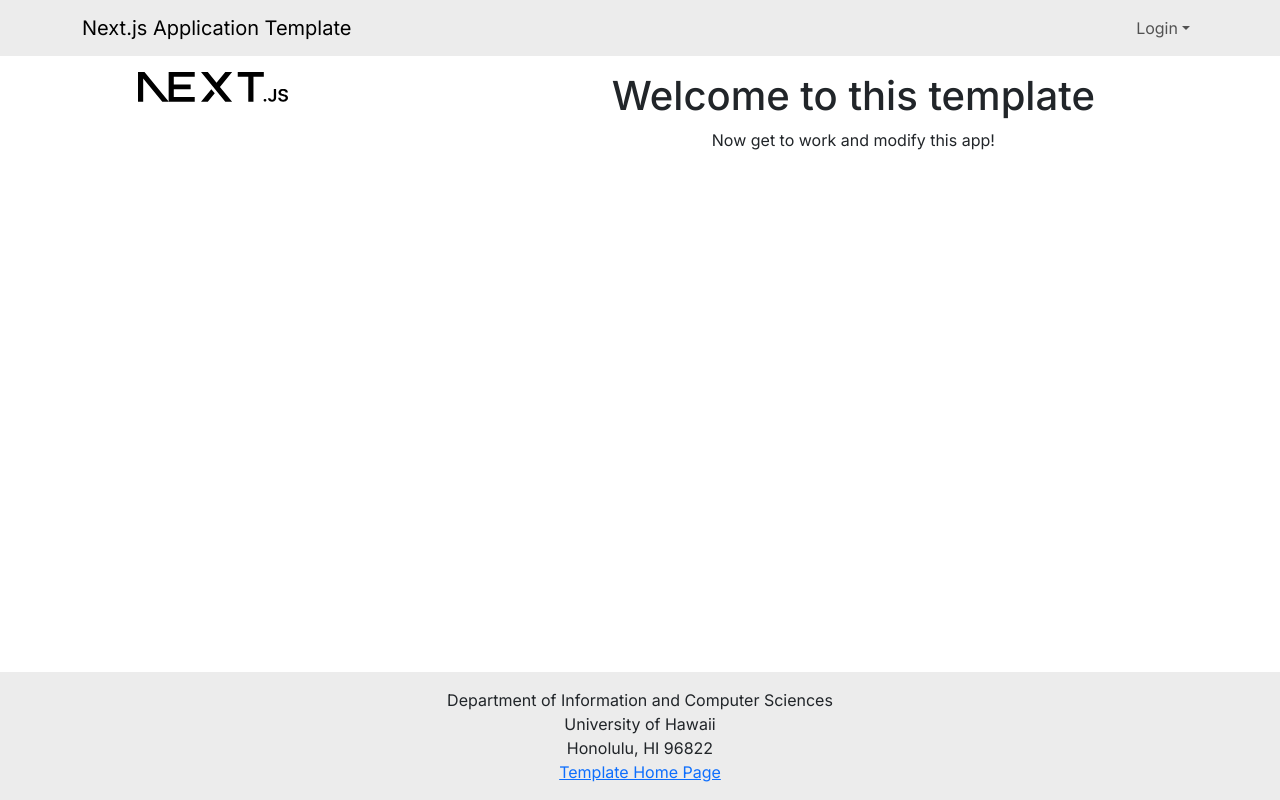
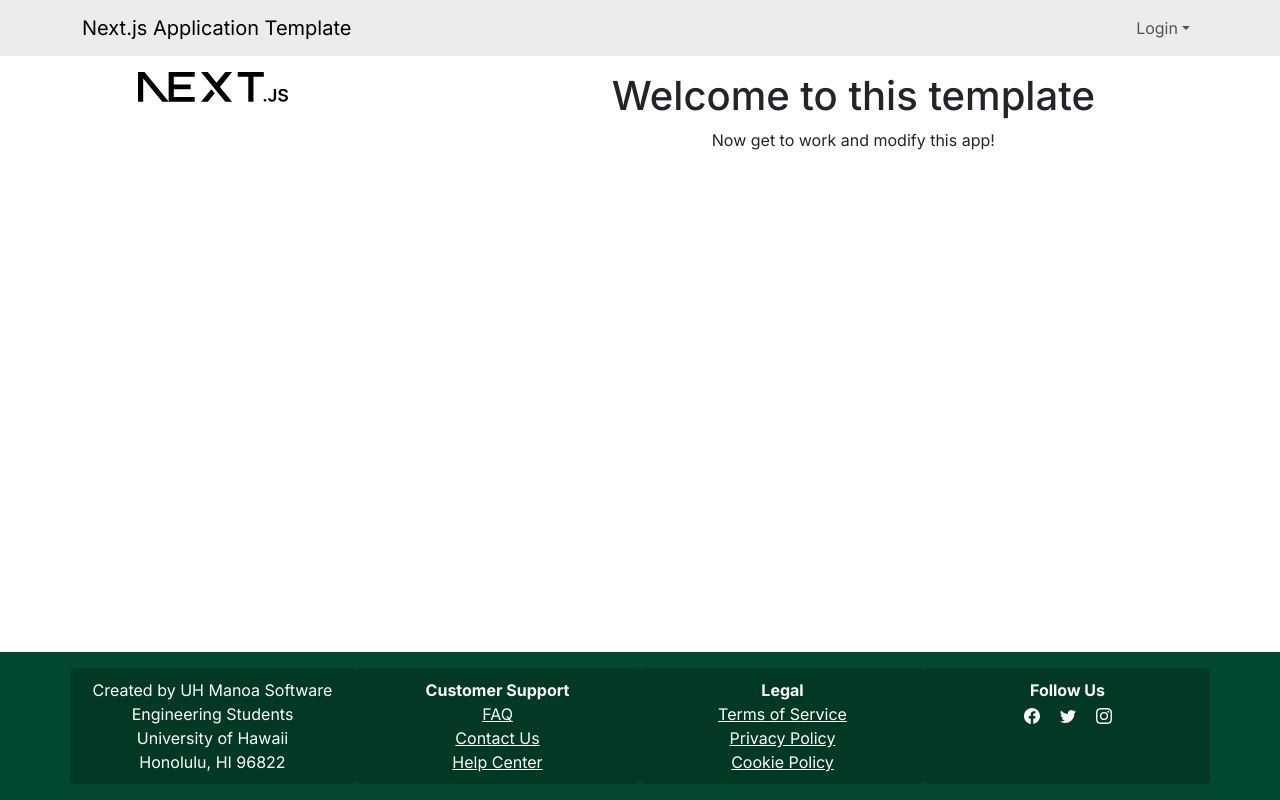
Before and after one commit to manoaconnecttb/ManoaConnect, a Next.js app: page / in a window 1280 px wide. Built offline with nearby package versions, Linux system fonts and the light colour scheme; no server answers.

Commit message:
Made Footer component

```diff
--- a/src/components/Footer.tsx
+++ b/src/components/Footer.tsx
@@ -1,18 +1,57 @@
-import { Col, Container } from 'react-bootstrap';
+import { Col, Container, Row } from 'react-bootstrap';
+import { Facebook, Twitter, Instagram } from 'react-bootstrap-icons';
 
 /** The Footer appears at the bottom of every page. Rendered by the App Layout component. */
 const Footer = () => (
-  <footer className="mt-auto py-3 bg-light">
+  <footer style={{ backgroundColor: '#024731', color: 'white' }} className="mt-auto py-3">
     <Container>
-      <Col className="text-center">
-        Department of Information and Computer Sciences
+      <Row>
+        <Col
+          className="text-center"
+          style={{ backgroundColor: '#013924', padding: '10px', borderRadius: '5px' }}
+        >
+          Created by UH Manoa Software Engineering Students
           <br />
           University of Hawaii
           <br />
           Honolulu, HI 96822
           <br />
-        <a href="http://ics-software-engineering.github.io/nextjs-application-template">Template Home Page</a>
         </Col>
+        <Col
+          className="text-center"
+          style={{ backgroundColor: '#013924', padding: '10px', borderRadius: '5px' }}
+        >
+          <strong>Customer Support</strong>
+          <br />
+          <a href="#faq" style={{ color: 'white', textDecoration: 'underline' }}>FAQ</a>
+          <br />
+          <a href="#contact-us" style={{ color: 'white', textDecoration: 'underline' }}>Contact Us</a>
+          <br />
+          <a href="#help-center" style={{ color: 'white', textDecoration: 'underline' }}>Help Center</a>
+        </Col>
+        <Col
+          className="text-center"
+          style={{ backgroundColor: '#013924', padding: '10px', borderRadius: '5px' }}
+        >
+          <strong>Legal</strong>
+          <br />
+          <a href="#terms-of-service" style={{ color: 'white', textDecoration: 'underline' }}>Terms of Service</a>
+          <br />
+          <a href="#privacy-policy" style={{ color: 'white', textDecoration: 'underline' }}>Privacy Policy</a>
+          <br />
+          <a href="#cookie-policy" style={{ color: 'white', textDecoration: 'underline' }}>Cookie Policy</a>
+        </Col>
+        <Col
+          className="text-center"
+          style={{ backgroundColor: '#013924', padding: '10px', borderRadius: '5px' }}
+        >
+          <strong>Follow Us</strong>
+          <br />
+          <Facebook style={{ margin: '0 10px', cursor: 'pointer' }} />
+          <Twitter style={{ margin: '0 10px', cursor: 'pointer' }} />
+          <Instagram style={{ margin: '0 10px', cursor: 'pointer' }} />
+        </Col>
+      </Row>
     </Container>
   </footer>
 );
```
Lines whose indentation alone changed are shown as unchanged.
